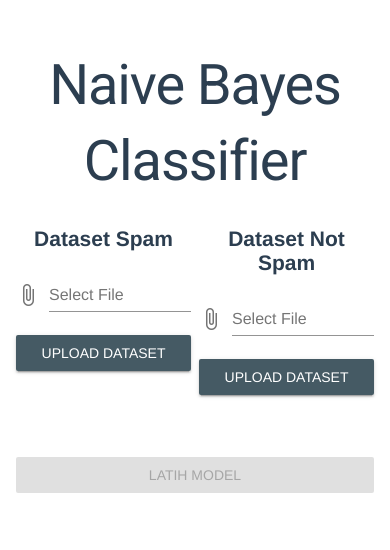
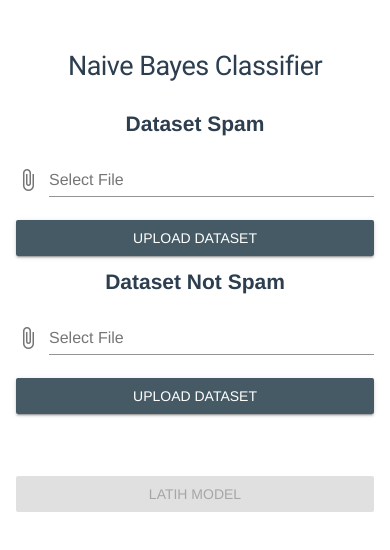
Before and after one commit to ebetap/frontend-naivebayesclassifier, a Vue app: page /latih-model in a window 390 px wide. Shown: the top 550 px of the page. Built offline with nearby package versions, Linux system fonts and the light colour scheme; what vue-chartkick would draw is missing.

Commit message:
update final acc amin

```diff
--- a/src/App.vue
+++ b/src/App.vue
@@ -25,4 +25,10 @@
 #nav a.router-link-exact-active {
   color: #42b983;
 }
+
+@media (max-width: 767px){
+  #app > h1 {
+    font-size: 27px!important;
+  }
+}
 </style>
--- a/src/components/MainMenu.vue
+++ b/src/components/MainMenu.vue
@@ -1,7 +1,7 @@
 <template>
   <v-container grid-list-md text-xs-center custom-container>
     <v-layout row wrap>
-      <v-flex v-for="(menu,keyItem) in menuItems" :key="keyItem" xs4>
+      <v-flex v-for="(menu,keyItem) in menuItems" :key="keyItem" xs12 md4 lg4 >
         <v-card color="blue-grey darken-2" class="white--text">
           <v-card-title primary-title>
             <div>
--- a/src/views/TrainModel.vue
+++ b/src/views/TrainModel.vue
@@ -19,7 +19,7 @@
             {{alertTrainingMessage}}
           </v-alert>
         </v-flex>
-        <v-flex xs6 md6 lg6>
+        <v-flex xs12 md6 lg6>
           <h2 class="mb-3">Dataset Spam</h2>
           <v-text-field label="Select File" @click='pickFile' v-model='fileSpamName' prepend-icon='attach_file' :disabled="btnSpamDisable ? true:false"></v-text-field>
           <form>
@@ -30,7 +30,7 @@
           </form>
         </v-flex>
 
-        <v-flex xs6 md6 lg6>
+        <v-flex xs12 md6 lg6>
           <h2 class="mb-3">Dataset Not Spam</h2>
           <v-text-field label="Select File" @click='pickFileNotSpam' v-model='fileNotSpamName' prepend-icon='attach_file' :disabled="btnNotSpamDisable ? true:false"></v-text-field>
           <form>
```
Also changed, not shown: 11 other files (tests, documents, lock files or other folders).
